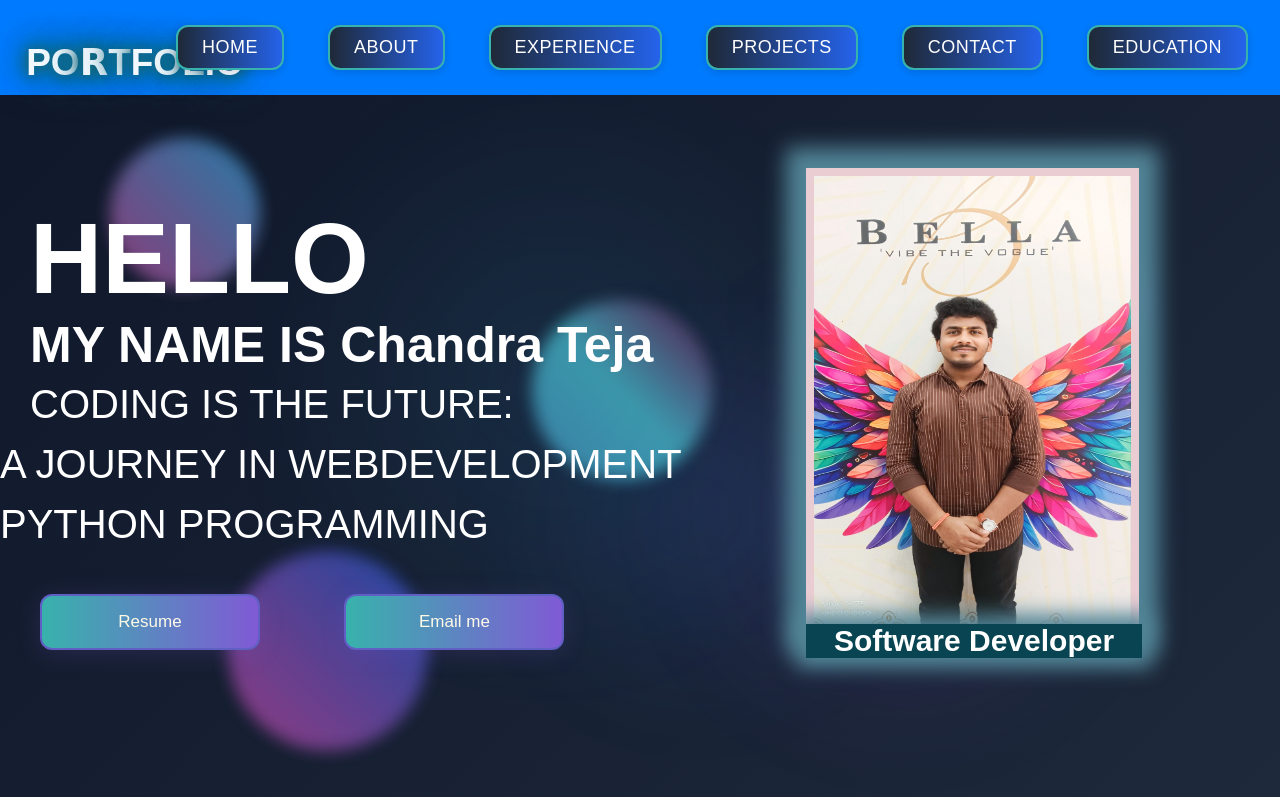
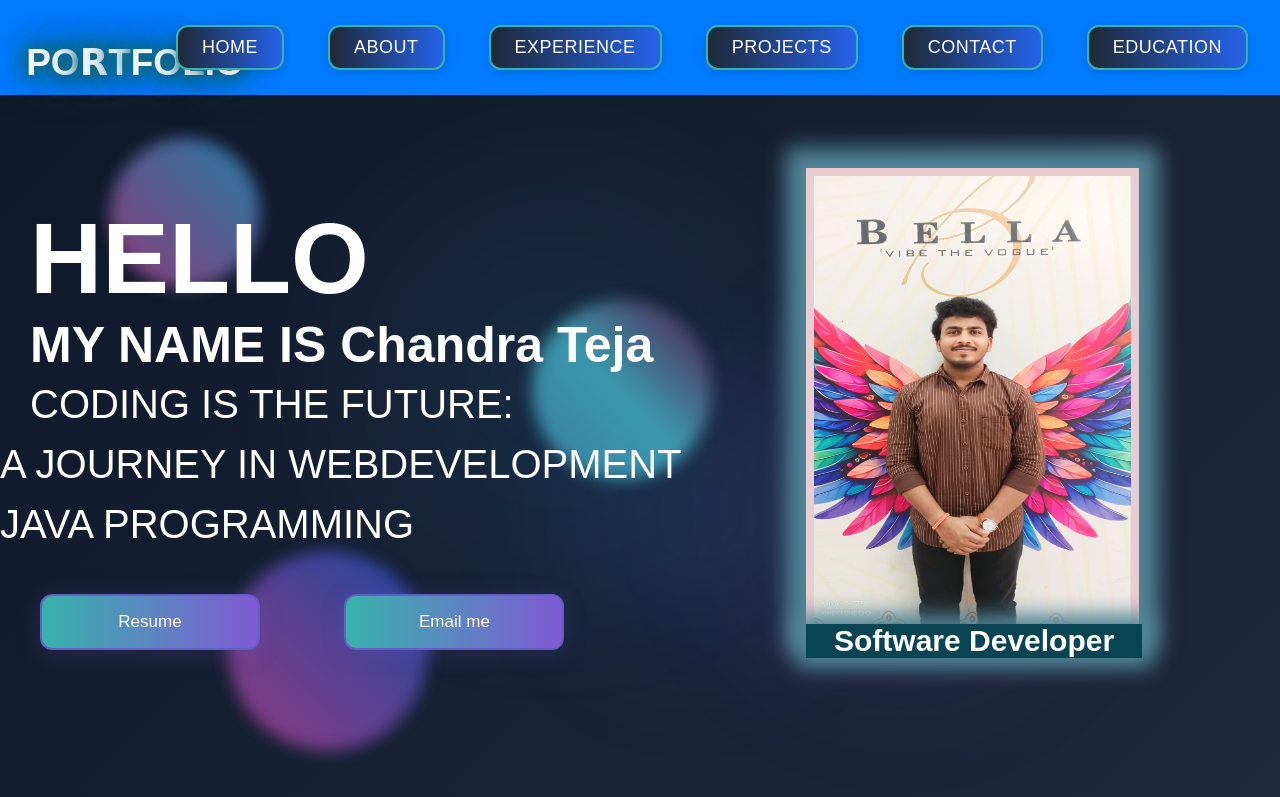
Before and after one commit to Codewithchandra123/NEW-PORTFOLIO, a plain HTML site: page index.html in a window 1280 px wide. Shown: the top 797 px of the page. Drawn offline with nearby package versions, Linux system fonts and the light colour scheme; a web font is replaced by a local one.

Commit message:
Update programming language from Python to Java

```diff
--- a/index.html
+++ b/index.html
@@ -85,7 +85,7 @@
                 <h1 id="hello">HELLO </h1>
                 <h1 id="name"> MY NAME IS Chandra Teja </h1>
                 <h1 class="extani">
-                    <span id="spam1"> Coding is the Future:<p>A Journey in webdevelopment</p> <p> python programming</p></span>
+                    <span id="spam1"> Coding is the Future:<p>A Journey in webdevelopment</p> <p> Java programming</p></span>
 
                 </h1>
                 <div class="buttons">
```
